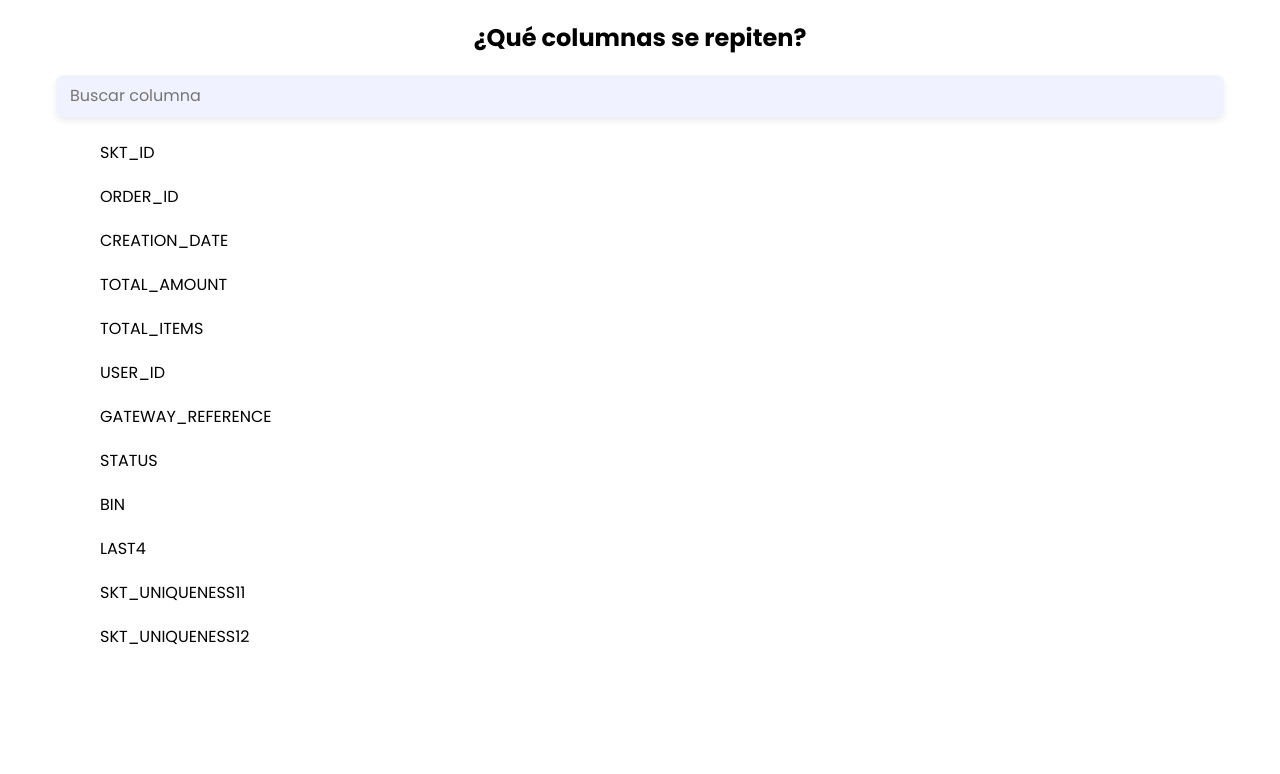
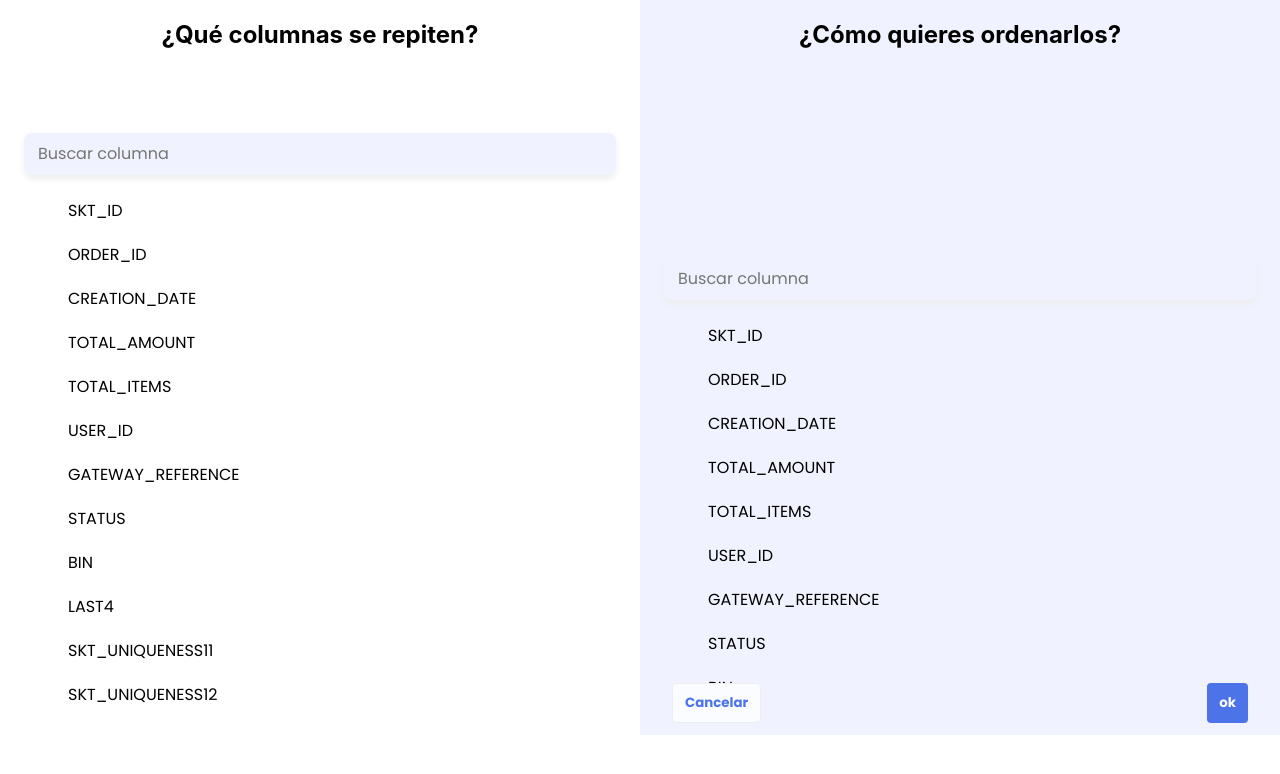
Before and after one commit to merchanf/simetrik, a React (Create React App) app: page / in a window 1280 px wide. Shown: the top 774 px of the page. Built offline with nearby package versions, Linux system fonts and the light colour scheme.

Commit message:
finished board component

```diff
--- a/src/Board/Board.jsx
+++ b/src/Board/Board.jsx
@@ -1,14 +1,55 @@
-import React from "react";
+import React, {useState, useEffect} from "react";
 import Select from "./Select/Select";
+import Draggable from "./Draggable/Draggable"
+import { DndProvider } from "react-dnd"
+import { HTML5Backend } from 'react-dnd-html5-backend'
 import './Board.scss';
 
 const Board = ({data}) => {
+  const [sortables, setSortables] = useState([]);
+
+  useEffect(() => {
+
+  });
+
+  const onSelectFirst = (values) => {
+    console.log(values);
+  }
+
+  const onSelectSecond = (values) => {
+    setSortables(values);
+  }
+
+  const onSortChange = (value) => {
+    console.log(value);
+  }
 
   return(
-    <section>
-      <Select data={data} title="¿Qué columnas se repiten?"/>
+    <section id="Board">
+      <div className="column-1">
+        <h1>¿Qué columnas se repiten?</h1>
+        <Select data={data} onSelected={onSelectFirst}/>
+      </div>
+      <div className="column-2">
+        <h1>¿Cómo quieres ordenarlos?</h1>
+        <div className="sort">
+          <DndProvider backend={HTML5Backend}>
+            <Draggable data={sortables} onChange={onSortChange}/>
+          </DndProvider>
+        </div>
+        <div className="select-2">
+          <Select data={data} inverse onSelected={onSelectSecond}/>
+        </div>
+        <div className="buttons">
+          <button className="cancelar">Cancelar</button>
+          <button className="ok">ok</button>
+        </div>
+      </div>
+
     </section>
   );
 }
 
 export default Board;
+
+//<Select data={data} title="¿Qué columnas se repiten?"/>
--- a/src/Board/Board.scss
+++ b/src/Board/Board.scss
@@ -0,0 +1,62 @@
+#Board{
+  display: flex;
+  flex-direction: row;
+  width: 100%;
+  height: 100%;
+
+  .column-1, .column-2{
+    display: flex;
+    flex-direction: column;
+    justify-content: space-between;
+    align-items: center;
+    width: 50%;
+  }
+
+  .column-2{
+    background-color: #F0F2FF;
+
+    .sort{
+      width: 100%;
+      height: 25%;
+      overflow-y: scroll;
+      width: 90%;
+    }
+
+    .select-2{
+      padding-top: 12px;
+      width: 100%;
+      height: 60%;
+      overflow-y: hidden;
+    }
+
+    .buttons{
+      display: flex;
+      flex-direction: row;
+      justify-content: space-between;
+      width: 90%;
+      padding-bottom: 12px;
+
+      .cancelar{
+        font-family: "poppins";
+        font-weight: 700;
+        color: #4C73E7;
+        height: 40px;
+        border: 1px solid #eee;
+        border-radius: 4px;
+        background-color: #FBFCFF;
+        padding: 0 12px;
+      }
+
+      .ok{
+        font-family: "poppins";
+        font-weight: 700;
+        color: #FBFCFF;
+        border: 0;
+        border-radius: 4px;
+        height: 40px;
+        background-color: #4C73E7;
+        padding: 0 12px;
+      }
+    }
+  }
+}
```
